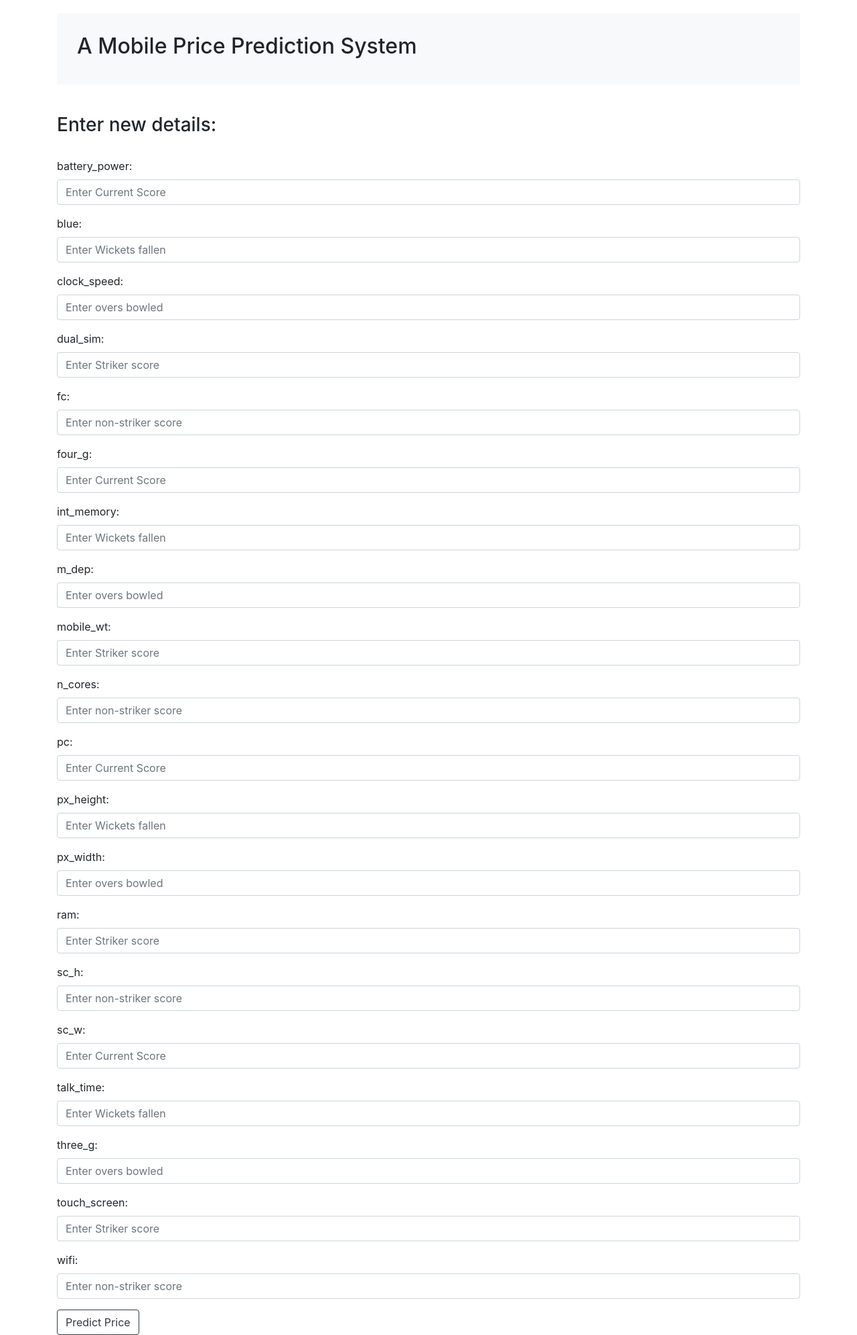
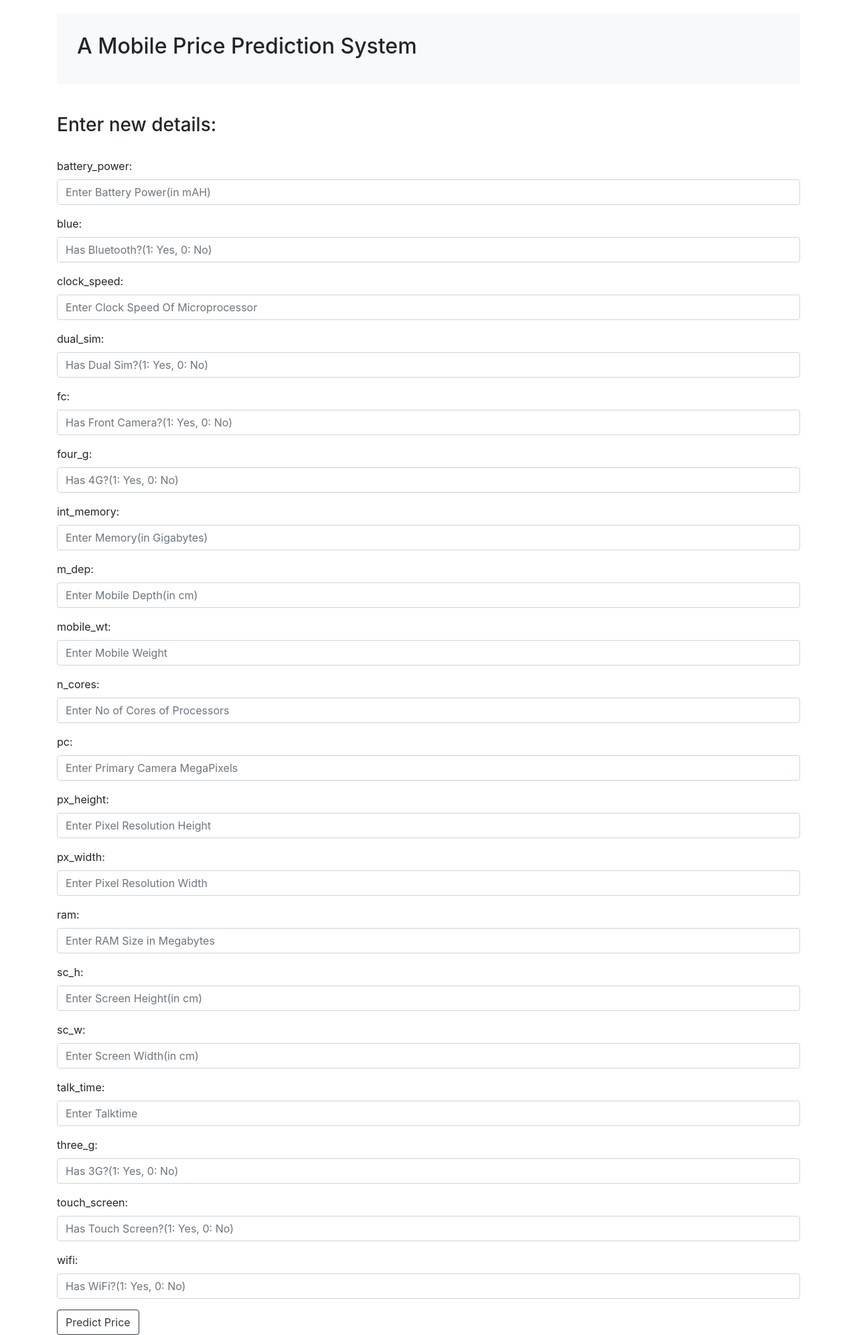
Before and after one commit to suruchishrey/SWLAB-mini-projects, a Django app: page /home/ in a window 1280 px wide. Shown: the whole page at 67% size. Run offline with Django 3.2, Linux system fonts and the light colour scheme; some libraries are stand-ins or nearby versions.

Commit message:
Update index.html

```diff
--- a/MobilePricePredictor/home/templates/home/index.html
+++ b/MobilePricePredictor/home/templates/home/index.html
@@ -32,99 +32,99 @@
 
         <div class="form-group">
           <label for="overs">battery_power:</label>
-          <input type="text" class="form-control" placeholder="Enter Current Score" name="battery_power">
+          <input type="text" class="form-control" placeholder="Enter Battery Power(in mAH)" name="battery_power">
         </div>
 
         <div class="form-group">
             <label for="overs">blue:</label>
-            <input type="text" class="form-control" placeholder="Enter Wickets fallen" name="blue">
+            <input type="text" class="form-control" placeholder="Has Bluetooth?(1: Yes, 0: No)" name="blue">
         </div>
 
         <div class="form-group">
             <label for="overs">clock_speed:</label>
-            <input type="text" class="form-control" placeholder="Enter overs bowled" name="clock_speed">
+            <input type="text" class="form-control" placeholder="Enter Clock Speed Of Microprocessor" name="clock_speed">
         </div>
 
         <div class="form-group">
             <label for="overs">dual_sim:</label>
-            <input type="text" class="form-control" placeholder="Enter Striker score" name="dual_sim">
+            <input type="text" class="form-control" placeholder="Has Dual Sim?(1: Yes, 0: No)" name="dual_sim">
           </div>
 
           <div class="form-group">
             <label for="overs">fc:</label>
-            <input type="text" class="form-control" placeholder="Enter non-striker score" name="fc">
+            <input type="text" class="form-control" placeholder="Has Front Camera?(1: Yes, 0: No)" name="fc">
           </div>
           <div class="form-group">
             <label for="overs">four_g:</label>
-            <input type="text" class="form-control" placeholder="Enter Current Score" name="four_g">
+            <input type="text" class="form-control" placeholder="Has 4G?(1: Yes, 0: No)" name="four_g">
           </div>
 
           <div class="form-group">
               <label for="overs">int_memory:</label>
-              <input type="text" class="form-control" placeholder="Enter Wickets fallen" name="int_memory">
+              <input type="text" class="form-control" placeholder="Enter Memory(in Gigabytes)" name="int_memory">
           </div>
 
           <div class="form-group">
               <label for="overs">m_dep:</label>
-              <input type="text" class="form-control" placeholder="Enter overs bowled" name="m_dep">
+              <input type="text" class="form-control" placeholder="Enter Mobile Depth(in cm)" name="m_dep">
           </div>
 
           <div class="form-group">
               <label for="overs">mobile_wt:</label>
-              <input type="text" class="form-control" placeholder="Enter Striker score" name="mobile_wt">
+              <input type="text" class="form-control" placeholder="Enter Mobile Weight" name="mobile_wt">
             </div>
 
             <div class="form-group">
               <label for="overs">n_cores:</label>
-              <input type="text" class="form-control" placeholder="Enter non-striker score" name="n_cores">
+              <input type="text" class="form-control" placeholder="Enter No of Cores of Processors" name="n_cores">
             </div>
             <div class="form-group">
               <label for="overs">pc:</label>
-              <input type="text" class="form-control" placeholder="Enter Current Score" name="pc">
+              <input type="text" class="form-control" placeholder="Enter Primary Camera MegaPixels" name="pc">
             </div>
 
             <div class="form-group">
                 <label for="overs">px_height:</label>
-                <input type="text" class="form-control" placeholder="Enter Wickets fallen" name="px_height">
+                <input type="text" class="form-control" placeholder="Enter Pixel Resolution Height" name="px_height">
             </div>
 
             <div class="form-group">
                 <label for="overs">px_width:</label>
-                <input type="text" class="form-control" placeholder="Enter overs bowled" name="px_width">
+                <input type="text" class="form-control" placeholder="Enter Pixel Resolution Width" name="px_width">
             </div>
 
             <div class="form-group">
                 <label for="overs">ram:</label>
-                <input type="text" class="form-control" placeholder="Enter Striker score" name="ram">
+                <input type="text" class="form-control" placeholder="Enter RAM Size in Megabytes" name="ram">
               </div>
 
               <div class="form-group">
                 <label for="overs">sc_h:</label>
-                <input type="text" class="form-control" placeholder="Enter non-striker score" name="sc_h">
+                <input type="text" class="form-control" placeholder="Enter Screen Height(in cm)" name="sc_h">
               </div>
               <div class="form-group">
                 <label for="overs">sc_w:</label>
-                <input type="text" class="form-control" placeholder="Enter Current Score" name="sc_w">
+                <input type="text" class="form-control" placeholder="Enter Screen Width(in cm)" name="sc_w">
               </div>
 
               <div class="form-group">
                   <label for="overs">talk_time:</label>
-                  <input type="text" class="form-control" placeholder="Enter Wickets fallen" name="talk_time">
+                  <input type="text" class="form-control" placeholder="Enter Talktime" name="talk_time">
               </div>
 
               <div class="form-group">
                   <label for="overs">three_g:</label>
-                  <input type="text" class="form-control" placeholder="Enter overs bowled" name="three_g">
+                  <input type="text" class="form-control" placeholder="Has 3G?(1: Yes, 0: No)" name="three_g">
               </div>
 
               <div class="form-group">
                   <label for="overs">touch_screen:</label>
-                  <input type="text" class="form-control" placeholder="Enter Striker score" name="touch_screen">
+                  <input type="text" class="form-control" placeholder="Has Touch Screen?(1: Yes, 0: No)" name="touch_screen">
                 </div>
 
                 <div class="form-group">
                   <label for="overs">wifi:</label>
-                  <input type="text" class="form-control" placeholder="Enter non-striker score" name="wifi">
+                  <input type="text" class="form-control" placeholder="Has WiFi?(1: Yes, 0: No)" name="wifi">
                 </div>
 
         <button type="submit" class="btn btn-outline-dark">Predict Price</button>
```
